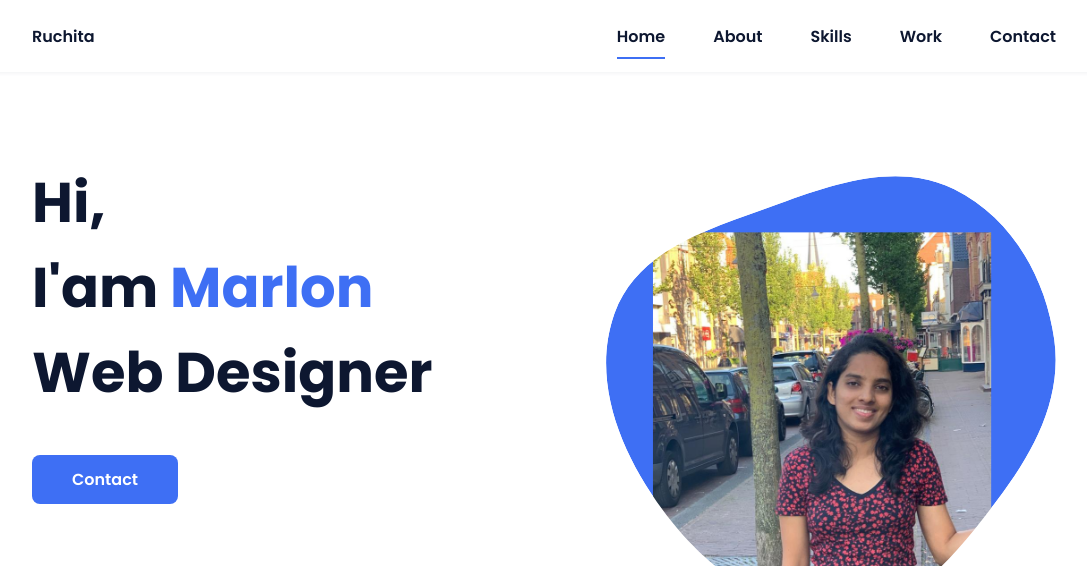
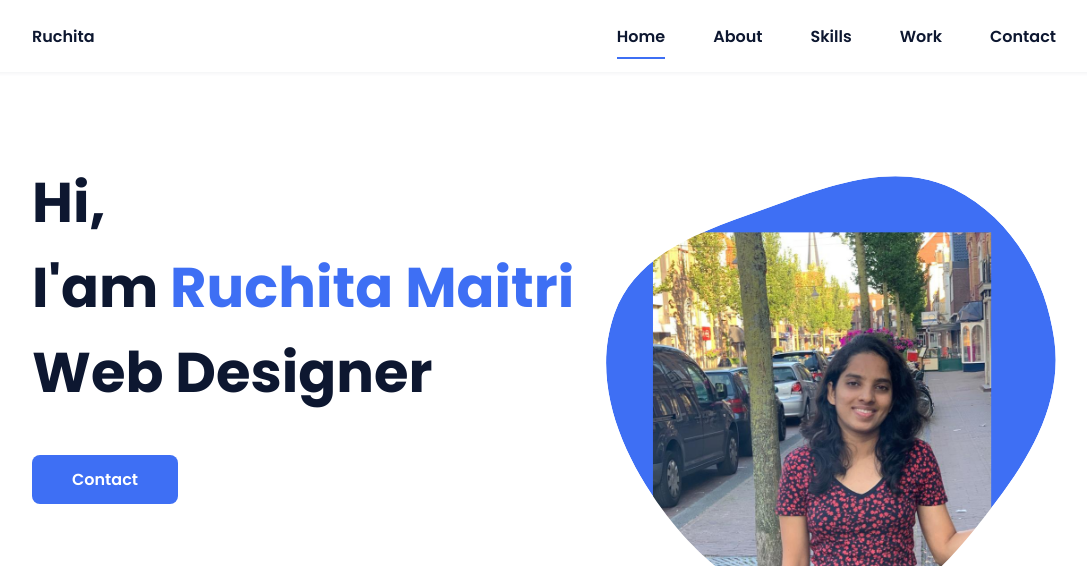
Before and after one commit to RuchitaMaitri/ruchitamaitri.github.io, a plain HTML site: page index.html in a window 1280 px wide. Shown: the top 566 px of the page, without its empty margins (96-1183 px from the left). Drawn offline with nearby package versions, Linux system fonts and the light colour scheme.

Commit message:
Update index.html

```diff
--- a/index.html
+++ b/index.html
@@ -39,7 +39,7 @@
             <!--===== HOME =====-->
             <section class="home bd-grid" id="home">
                 <div class="home__data">
-                    <h1 class="home__title">Hi,<br>I'am <span class="home__title-color">Marlon</span><br> Web Designer</h1>
+                    <h1 class="home__title">Hi,<br>I'am <span class="home__title-color">Ruchita Maitri</span><br> Web Designer</h1>
 
                     <a href="#" class="button">Contact</a>
                 </div>
```
